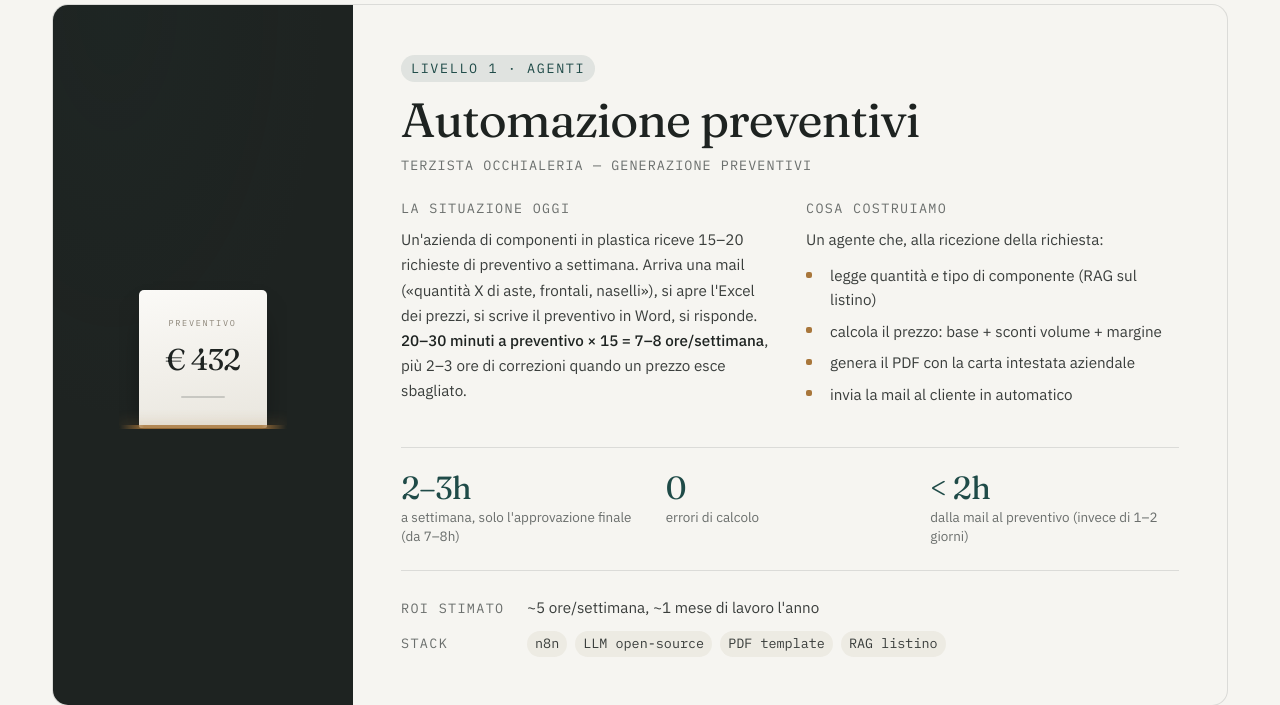
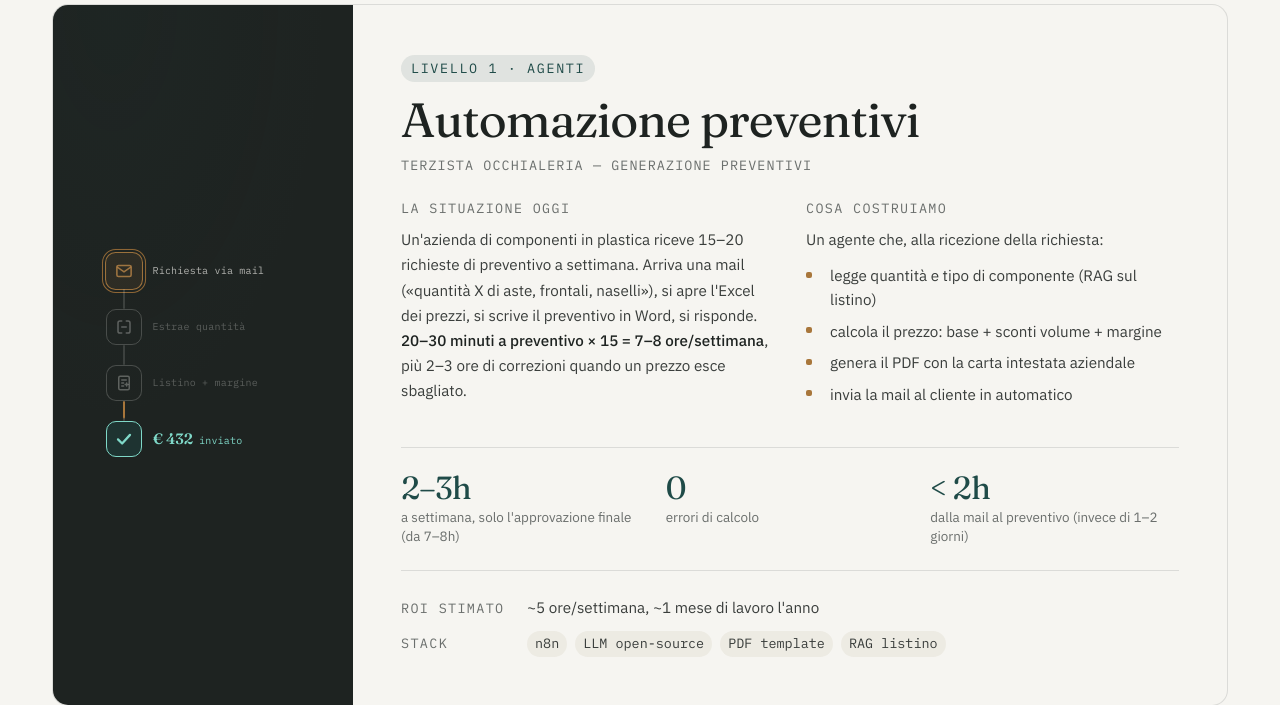
Before and after one commit to timurbondarenko65-stack/Actyra, a Flask app: page /portfolio in a window 1280 px wide. Shown: the part 1255-1960 px from the top of the page. Run offline with Flask 3, Linux system fonts and the light colour scheme.

Commit message:
Portfolio: animazione preventivi come flusso dell'agente a cascata
Quattro stadi (richiesta -> estrazione -> listino -> conferma) collegati da
fili che si riempiono. L'onda sale in ordine e si spegne nello stesso ordine:
stadi e fili condividono un ciclo di 6s sfalsato con animation-delay, quindi
non possono sfasarsi. Ultimo stadio in verde con il totale.

Co-Authored-By: Claude Opus 4.8 <noreply@anthropic.com>

```diff
--- a/static/style.css
+++ b/static/style.css
@@ -1584,7 +1584,10 @@ section {
   .case-thumb *::after { animation: none !important; }
 }
 
-/* Thumb 1 — preventivi (il foglio esce e il timbro atterra) */
+/* Thumb 1 — preventivi (il flusso dell'agente che si accende stadio per stadio).
+   Ogni stadio e il filo che lo precede condividono lo stesso ciclo di 6s e si
+   attivano a cascata tramite animation-delay: l'onda sale e si spegne nello
+   stesso ordine, senza mai sfasarsi. */
 .thumb-preventivi {
   display: flex;
   align-items: center;
@@ -1592,119 +1595,157 @@ section {
   padding: var(--sp-6);
 }
 
-.tp-stage {
+.tp-pipe {
+  width: 194px;
+  display: flex;
+  flex-direction: column;
+}
+
+.tp-step {
+  display: flex;
+  align-items: center;
+  gap: 11px;
+}
+
+.tp-ico {
   position: relative;
-  width: 168px;
-  height: 148px;
-  display: flex;
-  align-items: flex-end;
-  justify-content: center;
-  /* Il foglio deve sparire DENTRO la fessura, non restare visibile sotto */
-  overflow: hidden;
-}
-
-/* La fessura da cui esce il foglio */
-.tp-slot {
-  position: absolute;
-  left: 0;
-  right: 0;
-  bottom: 0;
-  height: 4px;
-  border-radius: 3px;
-  background: linear-gradient(90deg, transparent, rgba(168, 118, 59, 0.85) 15%, rgba(168, 118, 59, 0.85) 85%, transparent);
-  box-shadow: 0 0 14px rgba(168, 118, 59, 0.45);
-  z-index: 3;
-}
-
-.tp-sheet {
-  position: relative;
-  width: 128px;
-  height: 138px;
-  border-radius: 5px 5px 2px 2px;
-  background: linear-gradient(170deg, #FBFAF7, #E9E6DE);
-  box-shadow: 0 16px 30px -14px rgba(0, 0, 0, 0.75);
-  display: flex;
-  flex-direction: column;
-  align-items: center;
-  padding-top: 26px;
-  transform: translateY(100%);
-  animation: tpSheet 6s cubic-bezier(0.22, 1, 0.36, 1) infinite;
-}
-
-.tp-sheet-label {
-  font-family: var(--font-mono);
-  font-size: 8.5px;
-  text-transform: uppercase;
-  letter-spacing: 0.2em;
-  color: #8C8578;
-}
-
-.tp-sheet-total {
-  margin-top: 7px;
-  font-family: var(--font-display);
-  font-size: 30px;
-  letter-spacing: -0.03em;
-  color: var(--grafite);
-}
-
-.tp-sheet-rule {
-  width: 44px;
-  height: 1.5px;
-  border-radius: 2px;
-  background: rgba(30, 35, 33, 0.18);
-  margin-top: 12px;
-}
-
-/* Il timbro: arriva dall'alto e schiaccia sul foglio */
-.tp-stamp {
-  position: absolute;
-  left: 50%;
-  bottom: 20px;
-  width: 42px;
-  height: 42px;
-  margin-left: -21px;
-  border-radius: 50%;
-  background: rgba(31, 75, 72, 0.1);
-  border: 2.5px solid var(--petrolio);
-  color: var(--petrolio);
+  width: 36px;
+  height: 36px;
+  flex-shrink: 0;
+  border-radius: 10px;
+  border: 1.5px solid rgba(246, 245, 241, 0.2);
+  color: rgba(246, 245, 241, 0.3);
   display: flex;
   align-items: center;
   justify-content: center;
-  opacity: 0;
-  transform: rotate(-14deg) scale(2.6);
-  animation: tpStamp 6s cubic-bezier(0.3, 1.4, 0.5, 1) infinite;
-}
-
-.tp-stamp svg { width: 20px; height: 20px; }
-
-/* L'onda d'urto del timbro */
-.tp-stamp::after {
+  animation: tpNode 6s ease-out infinite;
+}
+
+.tp-ico svg { width: 18px; height: 18px; }
+
+/* L'alone che pulsa nell'istante in cui lo stadio si accende */
+.tp-ico::after {
   content: "";
   position: absolute;
-  inset: -5px;
-  border-radius: 50%;
-  border: 2px solid var(--petrolio);
+  inset: -4px;
+  border-radius: 13px;
+  border: 1.5px solid var(--ottone);
   opacity: 0;
-  animation: tpImpact 6s ease-out infinite;
-}
-
-@keyframes tpSheet {
-  0%       { transform: translateY(100%); }
-  16%      { transform: translateY(-2%); }
-  22%, 82% { transform: translateY(0); }
-  96%,100% { transform: translateY(100%); }
-}
-/* Il timbro scende solo quando il foglio e' gia' fermo (dal 22%) */
-@keyframes tpStamp {
-  0%, 30%  { opacity: 0; transform: rotate(-14deg) scale(2.6); }
-  38%      { opacity: 1; transform: rotate(-14deg) scale(1); }
-  80%      { opacity: 1; transform: rotate(-14deg) scale(1); }
-  90%,100% { opacity: 0; transform: rotate(-14deg) scale(1); }
-}
-@keyframes tpImpact {
-  0%, 37%  { opacity: 0; transform: scale(0.9); }
-  40%      { opacity: 0.8; transform: scale(1); }
-  52%,100% { opacity: 0; transform: scale(1.7); }
+  animation: tpHalo 6s ease-out infinite;
+}
+
+.tp-txt {
+  font-family: var(--font-mono);
+  font-size: 10px;
+  letter-spacing: 0.02em;
+  color: rgba(246, 245, 241, 0.28);
+  animation: tpLabel 6s ease-out infinite;
+}
+
+.tp-txt b {
+  font-family: var(--font-display);
+  font-size: 15px;
+  font-weight: 600;
+  letter-spacing: -0.01em;
+  color: inherit;
+}
+
+.tp-wire {
+  width: 2px;
+  height: 20px;
+  margin-left: 17px;
+  background: rgba(246, 245, 241, 0.14);
+  border-radius: 2px;
+  position: relative;
+  overflow: hidden;
+}
+
+.tp-wire::after {
+  content: "";
+  position: absolute;
+  inset: 0;
+  background: var(--ottone);
+  box-shadow: 0 0 8px rgba(168, 118, 59, 0.7);
+  transform: scaleY(0);
+  transform-origin: top center;
+  animation: tpWire 6s ease-in-out infinite;
+}
+
+/* Cascata: stadi ogni 0.85s, fili sfalsati di mezzo passo */
+.s1 .tp-ico, .s1 .tp-ico::after, .s1 .tp-txt { animation-delay: 0s; }
+.w1::after { animation-delay: 0.42s; }
+.s2 .tp-ico, .s2 .tp-ico::after, .s2 .tp-txt { animation-delay: 0.85s; }
+.w2::after { animation-delay: 1.27s; }
+.s3 .tp-ico, .s3 .tp-ico::after, .s3 .tp-txt { animation-delay: 1.7s; }
+.w3::after { animation-delay: 2.12s; }
+.s4 .tp-ico, .s4 .tp-ico::after, .s4 .tp-txt { animation-delay: 2.55s; }
+
+/* L'ultimo stadio e' la conferma: si accende in verde, non in ottone */
+.s4 .tp-ico { animation-name: tpNodeOk; }
+.s4 .tp-ico::after { border-color: #7fd8c8; }
+.s4 .tp-txt { animation-name: tpLabelOk; }
+
+@keyframes tpNode {
+  0%, 4% {
+    border-color: rgba(246, 245, 241, 0.2);
+    color: rgba(246, 245, 241, 0.3);
+    background: transparent;
+    transform: scale(1);
+  }
+  9% { transform: scale(1.09); }
+  13%, 72% {
+    border-color: var(--ottone);
+    color: var(--ottone);
+    background: rgba(168, 118, 59, 0.14);
+    transform: scale(1);
+  }
+  82%, 100% {
+    border-color: rgba(246, 245, 241, 0.2);
+    color: rgba(246, 245, 241, 0.3);
+    background: transparent;
+    transform: scale(1);
+  }
+}
+@keyframes tpNodeOk {
+  0%, 4% {
+    border-color: rgba(246, 245, 241, 0.2);
+    color: rgba(246, 245, 241, 0.3);
+    background: transparent;
+    transform: scale(1);
+  }
+  9% { transform: scale(1.14); }
+  13%, 72% {
+    border-color: #7fd8c8;
+    color: #7fd8c8;
+    background: rgba(31, 75, 72, 0.42);
+    transform: scale(1);
+  }
+  82%, 100% {
+    border-color: rgba(246, 245, 241, 0.2);
+    color: rgba(246, 245, 241, 0.3);
+    background: transparent;
+    transform: scale(1);
+  }
+}
+@keyframes tpHalo {
+  0%, 5%   { opacity: 0; transform: scale(0.86); }
+  11%      { opacity: 0.85; transform: scale(1); }
+  26%,100% { opacity: 0; transform: scale(1.35); }
+}
+@keyframes tpLabel {
+  0%, 6%   { color: rgba(246, 245, 241, 0.28); }
+  14%, 72% { color: rgba(246, 245, 241, 0.88); }
+  82%,100% { color: rgba(246, 245, 241, 0.28); }
+}
+@keyframes tpLabelOk {
+  0%, 6%   { color: rgba(246, 245, 241, 0.28); }
+  14%, 72% { color: #7fd8c8; }
+  82%,100% { color: rgba(246, 245, 241, 0.28); }
+}
+@keyframes tpWire {
+  0%, 6%   { transform: scaleY(0); }
+  17%, 72% { transform: scaleY(1); }
+  82%,100% { transform: scaleY(0); }
 }
 
 /* Thumb 2 — computer vision (belt + beam) */
--- a/templates/base.html
+++ b/templates/base.html
@@ -15,7 +15,7 @@
 
   <!-- ?v= forza il browser a riscaricare il CSS dopo un aggiornamento:
        alza il numero ogni volta che cambi style.css in modo visibile. -->
-  <link rel="stylesheet" href="{{ url_for('static', filename='style.css') }}?v=8">
+  <link rel="stylesheet" href="{{ url_for('static', filename='style.css') }}?v=9">
 
   <!-- Open Graph -->
   <meta property="og:title" content="Actyra — Automazioni su misura per PMI" />
--- a/templates/portfolio.html
+++ b/templates/portfolio.html
@@ -37,18 +37,53 @@
     <!-- ============ CASE STUDY 1 ============ -->
     <article class="case-study reveal">
       <div class="case-thumb thumb-preventivi" aria-hidden="true">
-        <div class="tp-stage">
-          <div class="tp-sheet">
-            <span class="tp-sheet-label">Preventivo</span>
-            <span class="tp-sheet-total">&euro; 432</span>
-            <span class="tp-sheet-rule"></span>
-            <span class="tp-stamp">
+        <div class="tp-pipe">
+
+          <div class="tp-step s1">
+            <span class="tp-ico">
+              <svg viewBox="0 0 24 24" fill="none" xmlns="http://www.w3.org/2000/svg">
+                <rect x="3" y="5" width="18" height="14" rx="2" stroke="currentColor" stroke-width="2"/>
+                <path d="M3.5 7L12 13L20.5 7" stroke="currentColor" stroke-width="2" stroke-linecap="round"/>
+              </svg>
+            </span>
+            <span class="tp-txt">Richiesta via mail</span>
+          </div>
+
+          <div class="tp-wire w1"></div>
+
+          <div class="tp-step s2">
+            <span class="tp-ico">
+              <svg viewBox="0 0 24 24" fill="none" xmlns="http://www.w3.org/2000/svg">
+                <path d="M9 4H6.5A2.5 2.5 0 004 6.5v11A2.5 2.5 0 006.5 20H9M15 4h2.5A2.5 2.5 0 0120 6.5v11a2.5 2.5 0 01-2.5 2.5H15" stroke="currentColor" stroke-width="2" stroke-linecap="round"/>
+                <path d="M9 12h6" stroke="currentColor" stroke-width="2" stroke-linecap="round"/>
+              </svg>
+            </span>
+            <span class="tp-txt">Estrae quantit&agrave;</span>
+          </div>
+
+          <div class="tp-wire w2"></div>
+
+          <div class="tp-step s3">
+            <span class="tp-ico">
+              <svg viewBox="0 0 24 24" fill="none" xmlns="http://www.w3.org/2000/svg">
+                <rect x="5" y="3" width="14" height="18" rx="2" stroke="currentColor" stroke-width="2"/>
+                <path d="M9 8h6M9 12h2.5M9 16h2.5M15.5 12v4M13.5 14h4" stroke="currentColor" stroke-width="2" stroke-linecap="round"/>
+              </svg>
+            </span>
+            <span class="tp-txt">Listino + margine</span>
+          </div>
+
+          <div class="tp-wire w3"></div>
+
+          <div class="tp-step s4">
+            <span class="tp-ico">
               <svg viewBox="0 0 24 24" fill="none" xmlns="http://www.w3.org/2000/svg">
                 <path d="M4 12.5L9.5 18L20 6.5" stroke="currentColor" stroke-width="3" stroke-linecap="round" stroke-linejoin="round"/>
               </svg>
             </span>
+            <span class="tp-txt"><b>&euro; 432</b> inviato</span>
           </div>
-          <div class="tp-slot"></div>
+
         </div>
       </div>
 
```
